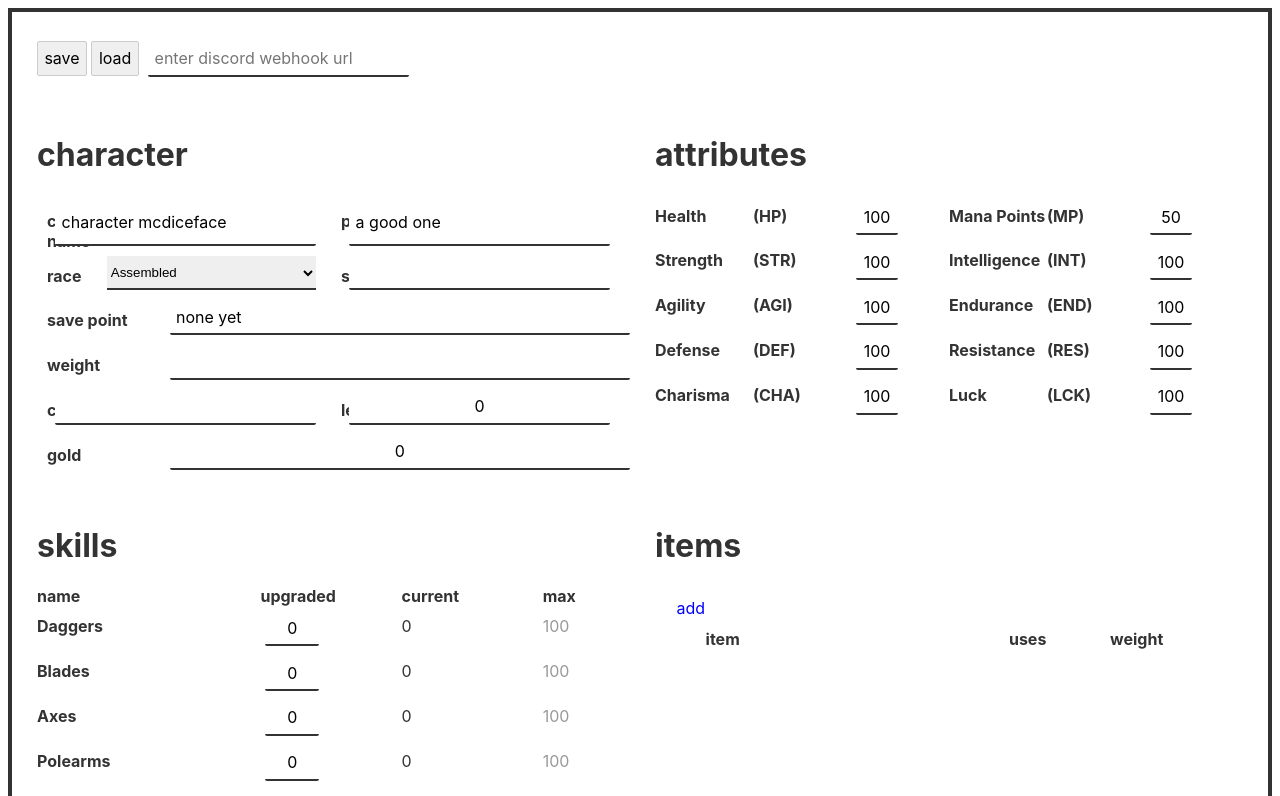
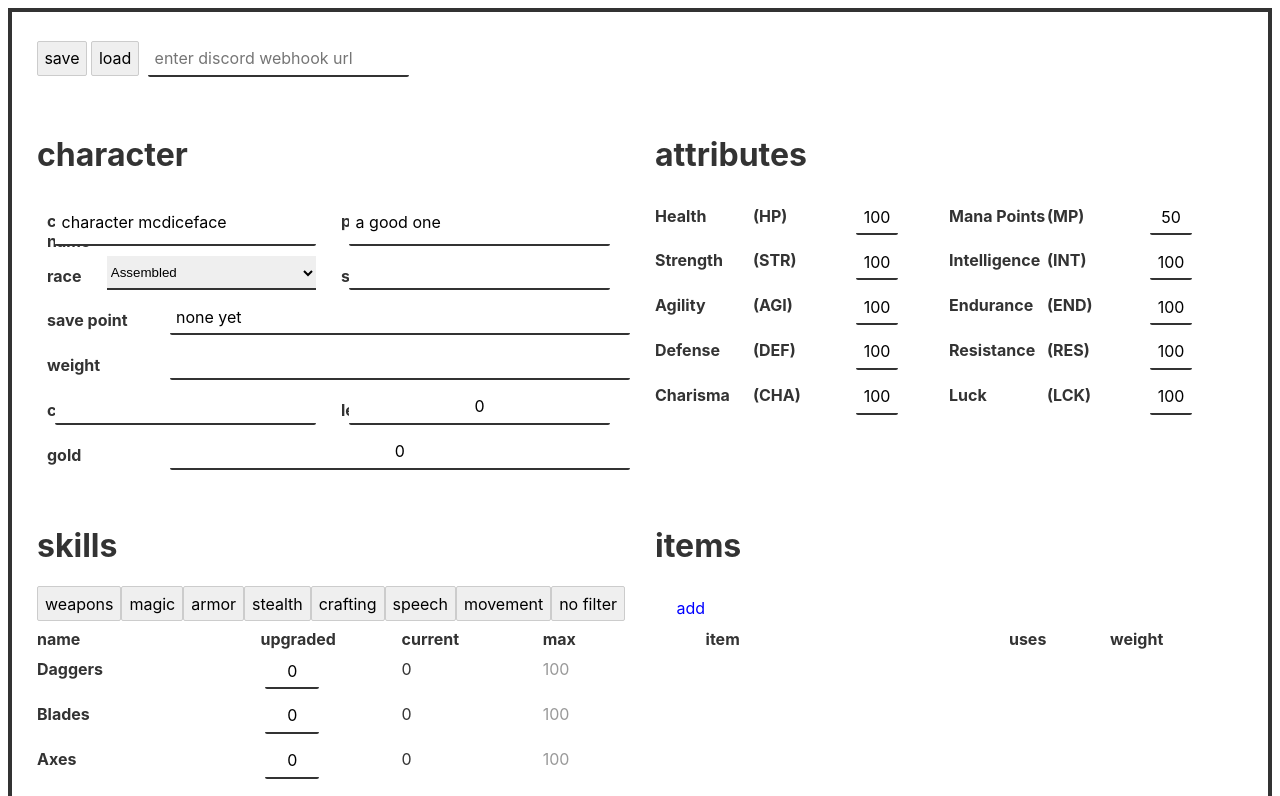
Before and after one commit to zardoru/otherside-sheet, a Svelte app: page / in a window 1280 px wide. Shown: the top 796 px of the page. Built offline with nearby package versions, Linux system fonts and the light colour scheme.

Commit message:
filters work yay

```diff
--- a/src/components/classes/attribute.ts
+++ b/src/components/classes/attribute.ts
@@ -70,6 +70,7 @@ export class Skill extends Trait {
     constructor(name: string, category: string) {
         super(name);
         this.upgraded_value = 0;
+        this.category = category;
     }
 
     as_json() {
--- a/src/components/classes/character.ts
+++ b/src/components/classes/character.ts
@@ -1,5 +1,5 @@
 import {Attribute, Skill} from "./attribute";
-import {skill_list} from "./data/skills";
+import {categorized_skill_list, skill_list} from "./data/skills";
 import {attributes} from "./data/attributes";
 import {races} from "./data/races";
 
@@ -65,8 +65,18 @@ export class Item {
     }
 }
 
+function get_skill_category(skill_name) {
+    for (let key in categorized_skill_list) {
+        for (let value of categorized_skill_list[key]) {
+            if (value == skill_name) {
+                return key;
+            }
+        }
+    }
+}
+
 let new_attr = () => Object.keys(attributes).map(key => new Attribute(attributes[key], key, key == "MP" ? 50 : 100));
-let new_skills = () => skill_list.map(x => new Skill(x));
+let new_skills = () => skill_list.map(x => new Skill(x, get_skill_category(x)));
 
 export class Character {
     name = 'character mcdiceface';
--- a/src/components/skillsview.svelte
+++ b/src/components/skillsview.svelte
@@ -1,17 +1,37 @@
 <script lang="ts">
     import {Skill} from "./classes/attribute";
+    import {categorized_skill_list} from "./classes/data/skills";
+
     export let skills: Array<Skill>;
 
-    let filters;
+    let current_filter;
+
+    let categories = [];
+
+    for (let key in categorized_skill_list) {
+        categories.push(key);
+    }
+
+    function setFilter(filter) {
+        return () => current_filter = filter;
+    }
 </script>
 
+<div class="row">
+    {#each categories as category}
+        <input type="button" value="{category}" on:click={setFilter(category)}>
+    {/each}
+    <input type="button" value="no filter" on:click={setFilter(null)}>
+</div>
 <div class="attr-grid">
     <b>name</b> <b>upgraded</b> <b>current</b> <b>max</b>
     {#each skills as skill}
-        <div class="fieldname"> <b>{skill.name}</b> </div>
-        <input type="number" class="smaller" bind:value={skill.upgraded_value}>
-        <div class="fieldname"> {skill.value} </div>
-        <div class="cap fieldname"> {skill.cap} </div>
+        {#if skill.category === current_filter || current_filter == null}
+            <div class="fieldname"> <b>{skill.name}</b> </div>
+            <input type="number" class="smaller" bind:value={skill.upgraded_value}>
+            <div class="fieldname"> {skill.value} </div>
+            <div class="cap fieldname"> {skill.cap} </div>
+        {/if}
     {/each}
 </div>
 
@@ -22,6 +42,11 @@
         grid-column-gap: 10%;
     }
 
+    .row {
+        display: flex;
+        flex-direction: row;
+    }
+
     .smaller {
         width: 50%;
     }
```
